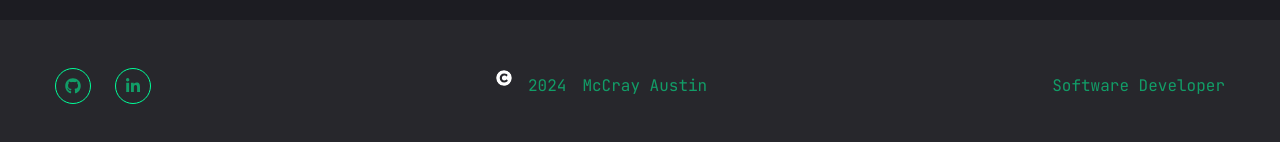
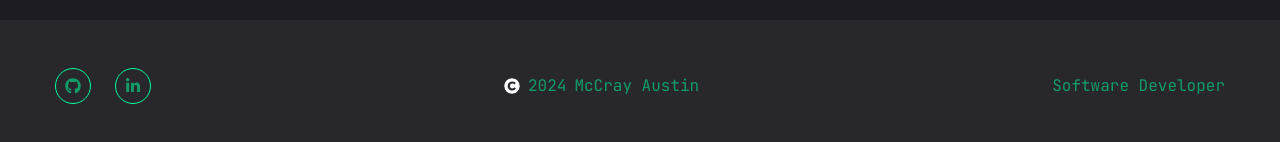
Before and after one commit to mmaustin/mccray-portfolio, a Next.js app in the folder next-portfolio/: page / in a window 1280 px wide. Shown: the part 720-862 px from the top of the page. Built offline with nearby package versions, Linux system fonts and the light colour scheme.

Commit message:
Centered justify and items in copyright section of the footer

```diff
--- a/next-portfolio/components/Footer.jsx
+++ b/next-portfolio/components/Footer.jsx
@@ -12,7 +12,7 @@
           <div className="mb-8 lg:mb-0">
             <SocialMedia containerStyles="flex gap-6" iconStyles="w-9 h-9 border border-accent rounded-full flex justify-center items-center text-accent/55 text-base hover:bg-accent hover:text-primary hover:transition-all duration-500" />
           </div>
-          <div className="flex flex-row gap-4">
+          <div className="flex flex-row justify-center items-center gap-2">
             <FaCopyright className="rounded-lg" />
             <p className=" text-accent/55">{year}</p>
             <p className=" text-accent/55">McCray Austin</p>
```
